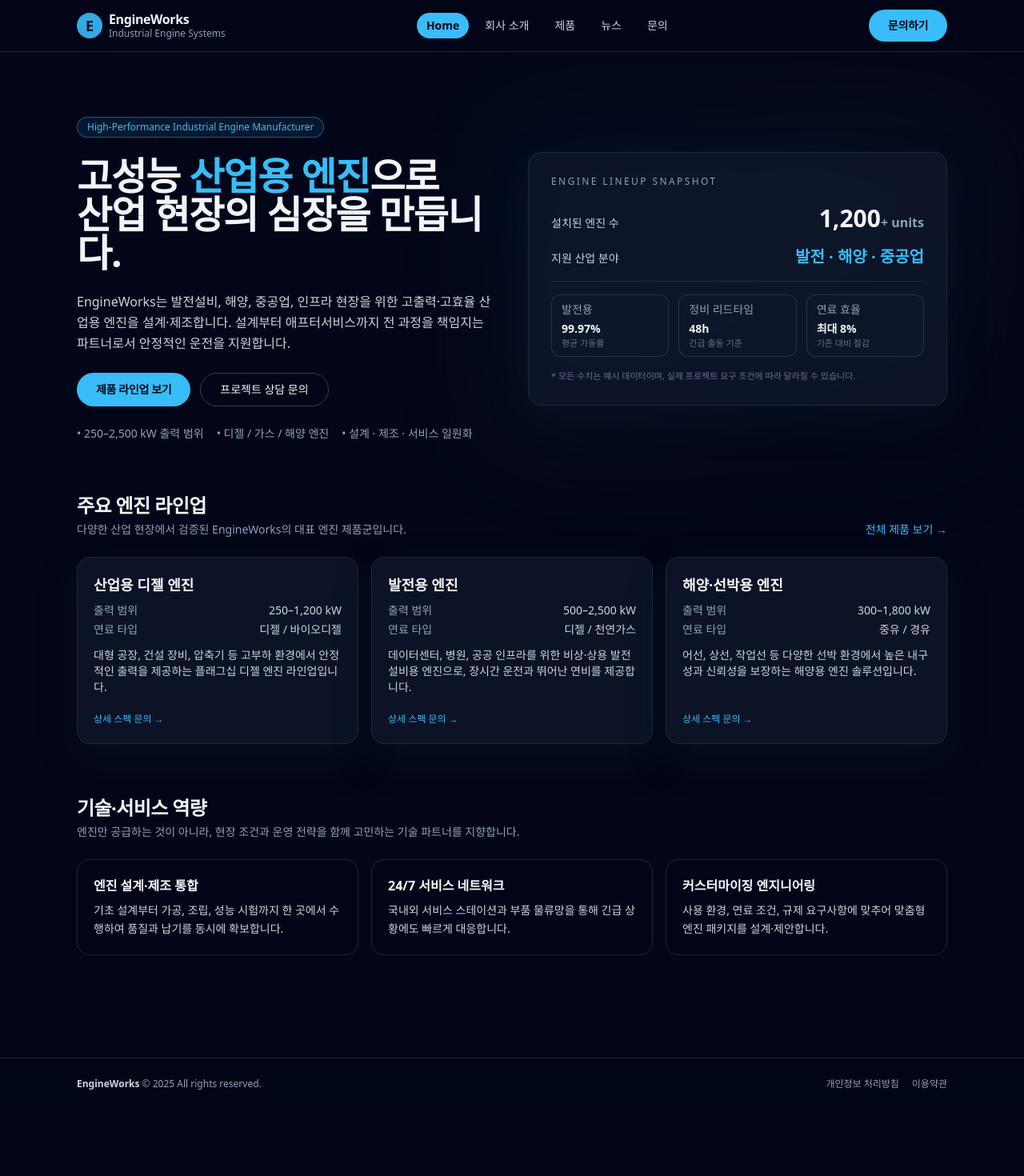
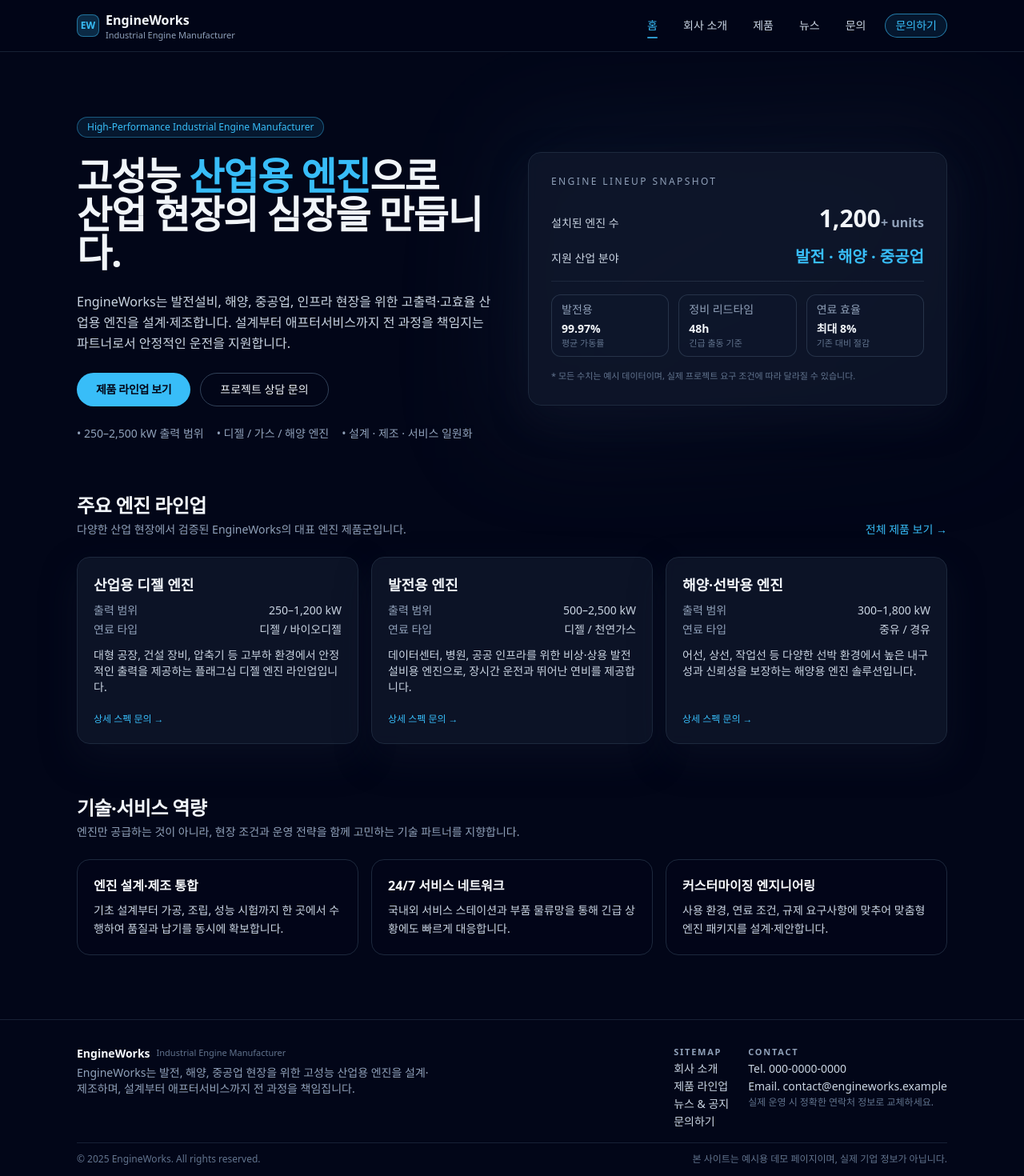
Before and after one commit to prnsslcn/EngineWorks, a Next.js app: page / in a window 1280 px wide. Shown: the top 1470 px of the page at 80% size. Before the commit the page ends 1387 px from the top, so only its background shows below. Built offline with nearby package versions, Linux system fonts and the light colour scheme.

Commit message:
refactor: Layout 수정

```diff
--- a/app/layout.tsx
+++ b/app/layout.tsx
@@ -5,9 +5,9 @@ import { Header } from "@/components/layout/Header";
 import { Footer } from "@/components/layout/Footer";
 
 export const metadata: Metadata = {
-    title: "EngineWorks | High-Performance Industrial Engines",
+    title: "EngineWorks | 고성능 산업용 엔진 제조 기업",
     description:
-        "EngineWorks는 고성능 산업용 엔진을 설계·제조하는 B2B 전문 기업입니다.",
+        "EngineWorks는 발전, 해양, 중공업 현장을 위한 고성능 산업용 엔진을 설계·제조하는 기업입니다.",
 };
 
 export default function RootLayout({
@@ -17,7 +17,7 @@ export default function RootLayout({
 }) {
     return (
         <html lang="ko">
-        <body className="bg-slate-950 text-slate-100">
+        <body className="bg-slate-950 text-slate-50 antialiased">
         <div className="min-h-screen flex flex-col">
             <Header />
             <main className="flex-1">
--- a/components/layout/Footer.tsx
+++ b/components/layout/Footer.tsx
@@ -1,27 +1,85 @@
 // components/layout/Footer.tsx
+
 import Link from "next/link";
 
 export const Footer: React.FC = () => {
     return (
-        <footer className="border-t border-slate-800 bg-slate-950/90 mt-12">
-            <div className="ew-page-container py-6 flex flex-col sm:flex-row gap-4 sm:items-center sm:justify-between text-xs text-slate-400">
-                <div>
-                    <span className="font-semibold text-slate-300">EngineWorks</span>{" "}
-                    <span>© {new Date().getFullYear()} All rights reserved.</span>
+        <footer className="border-t border-slate-800/80 bg-slate-950">
+            <div className="mx-auto max-w-6xl px-4 sm:px-6 lg:px-8 py-6 sm:py-8 space-y-4">
+                <div className="flex flex-col sm:flex-row sm:items-start sm:justify-between gap-4">
+                    {/* 회사 소개 간단 텍스트 */}
+                    <div className="space-y-1">
+                        <div className="flex items-center gap-2">
+              <span className="text-sm font-semibold text-slate-50">
+                EngineWorks
+              </span>
+                            <span className="text-[11px] text-slate-500">
+                Industrial Engine Manufacturer
+              </span>
                         </div>
-                <div className="flex gap-4">
+                        <p className="text-xs sm:text-sm text-slate-400 max-w-md">
+                            EngineWorks는 발전, 해양, 중공업 현장을 위한 고성능 산업용 엔진을
+                            설계·제조하며, 설계부터 애프터서비스까지 전 과정을 책임집니다.
+                        </p>
+                    </div>
+
+                    {/* 링크 영역 */}
+                    <div className="flex flex-wrap gap-6 text-xs sm:text-sm">
+                        <div className="space-y-1">
+                            <h3 className="text-[11px] font-semibold text-slate-400 uppercase tracking-[0.16em]">
+                                Sitemap
+                            </h3>
+                            <div className="flex flex-col gap-0.5">
                                 <Link
-                        href="/privacy"
-                        className="hover:text-slate-200 transition-colors"
+                                    href="/about"
+                                    className="text-slate-300 hover:text-slate-50"
                                 >
-                        개인정보 처리방침
+                                    회사 소개
                                 </Link>
                                 <Link
-                        href="/terms"
-                        className="hover:text-slate-200 transition-colors"
+                                    href="/products"
+                                    className="text-slate-300 hover:text-slate-50"
                                 >
-                        이용약관
+                                    제품 라인업
                                 </Link>
+                                <Link
+                                    href="/news"
+                                    className="text-slate-300 hover:text-slate-50"
+                                >
+                                    뉴스 & 공지
+                                </Link>
+                                <Link
+                                    href="/contact"
+                                    className="text-slate-300 hover:text-slate-50"
+                                >
+                                    문의하기
+                                </Link>
+                            </div>
+                        </div>
+
+                        <div className="space-y-1">
+                            <h3 className="text-[11px] font-semibold text-slate-400 uppercase tracking-[0.16em]">
+                                Contact
+                            </h3>
+                            <div className="flex flex-col gap-0.5 text-slate-300">
+                                <span>Tel. 000-0000-0000</span>
+                                <span>Email. contact@engineworks.example</span>
+                                <span className="text-slate-500 text-[11px] sm:text-xs">
+                  실제 운영 시 정확한 연락처 정보로 교체하세요.
+                </span>
+                            </div>
+                        </div>
+                    </div>
+                </div>
+
+                {/* 하단 라인 */}
+                <div className="flex flex-col sm:flex-row sm:items-center sm:justify-between gap-2 pt-3 border-t border-slate-800/80">
+                    <p className="text-[11px] sm:text-xs text-slate-500">
+                        © {new Date().getFullYear()} EngineWorks. All rights reserved.
+                    </p>
+                    <p className="text-[11px] sm:text-xs text-slate-500">
+                        본 사이트는 예시용 데모 페이지이며, 실제 기업 정보가 아닙니다.
+                    </p>
                 </div>
             </div>
         </footer>
--- a/components/layout/Header.tsx
+++ b/components/layout/Header.tsx
@@ -3,10 +3,10 @@
 
 import Link from "next/link";
 import { usePathname } from "next/navigation";
-import { cn } from "@/lib/utils";
+import { useMemo } from "react";
 
-const navItems = [
-    { href: "/", label: "Home" },
+const navLinks = [
+    { href: "/", label: "홈" },
     { href: "/about", label: "회사 소개" },
     { href: "/products", label: "제품" },
     { href: "/news", label: "뉴스" },
@@ -16,47 +16,88 @@ const navItems = [
 export const Header: React.FC = () => {
     const pathname = usePathname();
 
+    const activePath = useMemo(() => {
+        // /products/industrial-diesel 같은 상세 페이지도 /products로 묶어서 active 처리
+        if (!pathname) return "/";
+        if (pathname.startsWith("/products")) return "/products";
+        if (pathname.startsWith("/news")) return "/news";
+        if (pathname.startsWith("/about")) return "/about";
+        if (pathname.startsWith("/contact")) return "/contact";
+        return pathname;
+    }, [pathname]);
+
     return (
-        <header className="border-b border-slate-800 bg-slate-950/80 backdrop-blur sticky top-0 z-20">
-            <div className="ew-page-container flex h-16 items-center justify-between gap-4">
-                {/* 로고 */}
+        <header className="sticky top-0 z-40 border-b border-slate-800/80 bg-slate-950/85 backdrop-blur">
+            <div className="mx-auto max-w-6xl px-4 sm:px-6 lg:px-8 h-14 sm:h-16 flex items-center justify-between gap-4">
+                {/* 로고 영역 */}
                 <Link href="/" className="flex items-center gap-2">
-                    <div className="h-8 w-8 rounded-full bg-ew-accent/90 flex items-center justify-center text-slate-950 font-black text-lg">
-                        E
+                    <div className="flex h-7 w-7 items-center justify-center rounded-lg bg-ew-accent/20 border border-ew-accent/50">
+                        <span className="text-xs font-bold text-ew-accent">EW</span>
                     </div>
                     <div className="flex flex-col leading-tight">
-                        <span className="font-semibold tracking-tight">EngineWorks</span>
-                        <span className="text-xs text-slate-400">
-              Industrial Engine Systems
+            <span className="text-sm sm:text-base font-semibold">
+              EngineWorks
+            </span>
+                        <span className="hidden sm:block text-[11px] text-slate-400">
+              Industrial Engine Manufacturer
             </span>
                     </div>
                 </Link>
 
-                {/* 네비게이션 */}
-                <nav className="hidden sm:flex items-center gap-2">
-                    {navItems.map((item) => {
-                        const active = pathname === item.href;
+                {/* 네비게이션 + CTA */}
+                <div className="flex items-center gap-3">
+                    <nav className="hidden md:flex items-center gap-2 text-xs sm:text-sm">
+                        {navLinks.map((link) => {
+                            const isActive = activePath === link.href;
                             return (
                                 <Link
-                                key={item.href}
-                                href={item.href}
-                                className={cn(
-                                    "px-3 py-1.5 rounded-full text-sm transition-colors",
-                                    active
-                                        ? "bg-ew-accent text-slate-950 font-semibold"
-                                        : "text-slate-300 hover:bg-slate-800/80 hover:text-slate-50"
+                                    key={link.href}
+                                    href={link.href}
+                                    className={[
+                                        "relative rounded-full px-3 py-1 transition",
+                                        isActive
+                                            ? "text-ew-accent"
+                                            : "text-slate-300 hover:text-slate-50",
+                                    ].join(" ")}
+                                >
+                                    {link.label}
+                                    {isActive && (
+                                        <span className="pointer-events-none absolute inset-x-3 -bottom-[2px] h-[2px] rounded-full bg-ew-accent/80" />
                                     )}
-                            >
-                                {item.label}
                                 </Link>
                             );
                         })}
                     </nav>
 
-                {/* 우측 CTA (문의하기로 이동) */}
-                <Link href="/contact" className="hidden sm:inline-flex ew-btn-primary">
-                    문의하기
+                    {/* 모바일 간단 네비 (필요시 더 확장 가능) */}
+                    <nav className="md:hidden flex items-center gap-1 text-xs">
+                        {navLinks.slice(0, 3).map((link) => {
+                            const isActive = activePath === link.href;
+                            return (
+                                <Link
+                                    key={link.href}
+                                    href={link.href}
+                                    className={[
+                                        "px-2 py-1 rounded-full transition",
+                                        isActive
+                                            ? "text-ew-accent bg-slate-900/80"
+                                            : "text-slate-300 hover:text-slate-50",
+                                    ].join(" ")}
+                                >
+                                    {link.label}
                                 </Link>
+                            );
+                        })}
+                    </nav>
+
+                    {/* 문의 CTA 버튼 */}
+                    <Link
+                        href="/contact"
+                        className="hidden sm:inline-flex items-center gap-1 rounded-full border border-ew-accent/60 bg-ew-accent/10 px-3 py-1 text-xs sm:text-sm font-medium text-ew-accent hover:bg-ew-accent/20 transition"
+                    >
+                        <span>문의하기</span>
+                    </Link>
+                </div>
             </div>
         </header>
     );
```
Lines whose indentation alone changed are shown as unchanged.
